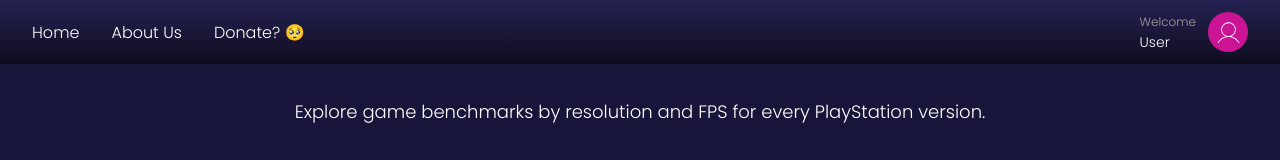
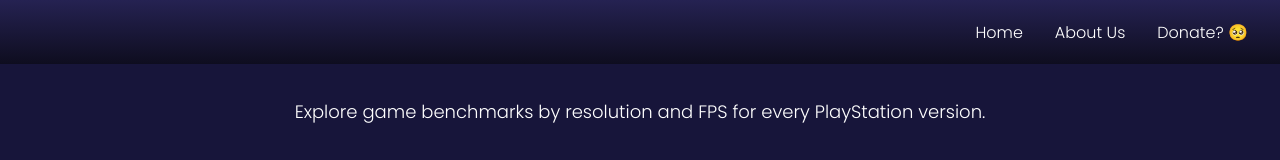
Before and after one commit to ciarnellicarlo/ps-performance-app, a Next.js app in the folder frontend-web/: page / in a window 1280 px wide. Shown: the top 160 px of the page. Built offline with nearby package versions, Linux system fonts and the light colour scheme; no server answers.

Commit message:
remove user on header and refactor scss

```diff
--- a/frontend-web/src/components/Header.tsx
+++ b/frontend-web/src/components/Header.tsx
@@ -42,25 +42,16 @@ const Header: React.FC<HeaderProps> = ({ variant, title }) => {
   return (
     <header className={styles.header}>
       <div className={styles.container}>
-       <div className={styles.menuSection}>
+        <nav className={styles.navigation}>
           <button className={`${styles.iconButton} ${styles.mobileOnly}`} aria-label="Menu">
             <Image src="/Menu.svg" alt="Menu" width={24} height={24} />
           </button>
-         <nav className={styles.desktopNav}>
+          <div className={styles.desktopNav}>
             <Link href="/" className={styles.navLink}>Home</Link>
             <Link href="/about" className={styles.navLink}>About Us</Link>
             <Link href="/donate" className={styles.navLink}>Donate? 🥺</Link>
+          </div>
         </nav>
-       </div>
-       <div className={styles.userInfo}>
-         <div className={styles.welcomeText}>
-           <p>Welcome</p>
-           <p>User</p>
-         </div>
-         <div className={styles.avatarContainer}>
-           <Image src="/User.svg" alt="User Avatar" width={24} height={24} className={styles.avatarIcon} />
-         </div>
-       </div>
       </div>
     </header>
   );
--- a/frontend-web/src/styles/Header.module.scss
+++ b/frontend-web/src/styles/Header.module.scss
@@ -20,81 +20,14 @@
 }
 
 .container {
-    width: calc(100% - 32px);
-    display: flex;
-    justify-content: space-between;
-    align-items: center;
-
-    @media (min-width: 992px) {
-      width: calc(100% - 64px);
-    }
-  }
-
-// ... rest of the styles remain the same
-
-.userInfo {
+  width: calc(100% - 32px);
   display: flex;
-  align-items: center;
-}
-
-.avatarContainer {
-  width: 32px;
-  height: 32px;
-  border-radius: 50%;
-  background-color: $accent;
-  display: flex;
-  justify-content: center;
+  justify-content: flex-end;
   align-items: center;
 
   @media (min-width: 992px) {
-    height: 40px;
-    width: 40px;
+    width: calc(100% - 64px);
   }
-}
-
-.avatarIcon {
-  width: 18px;
-  height: 18px;
-
-  @media (min-width: 992px) {
-    height: 23px;
-    width: 23px;
-  }
-}
-
-.welcomeText {
-  display: flex;
-  flex-direction: column;
-  margin-right: 12px;
-
-  p {
-    margin: 0;
-    font-size: 10px;
-    line-height: 15px;
-    font-weight: 300;
-
-    @media (min-width: 992px) {
-      line-height: 21px;
-    }
-
-    &:first-child {
-      color: #A0A0A0;
-
-      @media (min-width: 992px) {
-        font-size: 12px;
-      }
-    }
-
-    &:last-child {
-      @media (min-width: 992px) {
-        font-size: 14px;
-      }
-    }
-  }
-}
-
-.menuIcon {
-  cursor: pointer;
 }
 
 .gameTitle {
@@ -122,11 +55,11 @@
   color: $accent;
 
   img {
-    background: transparent; // This ensures the image itself has no background
+    background: transparent;
   }
 }
 
-.menuSection {
+.navigation {
   display: flex;
   align-items: center;
 }
```
Also changed, not shown: frontend-web/public/User.svg (deleted). Lines whose indentation alone changed are shown as unchanged.
